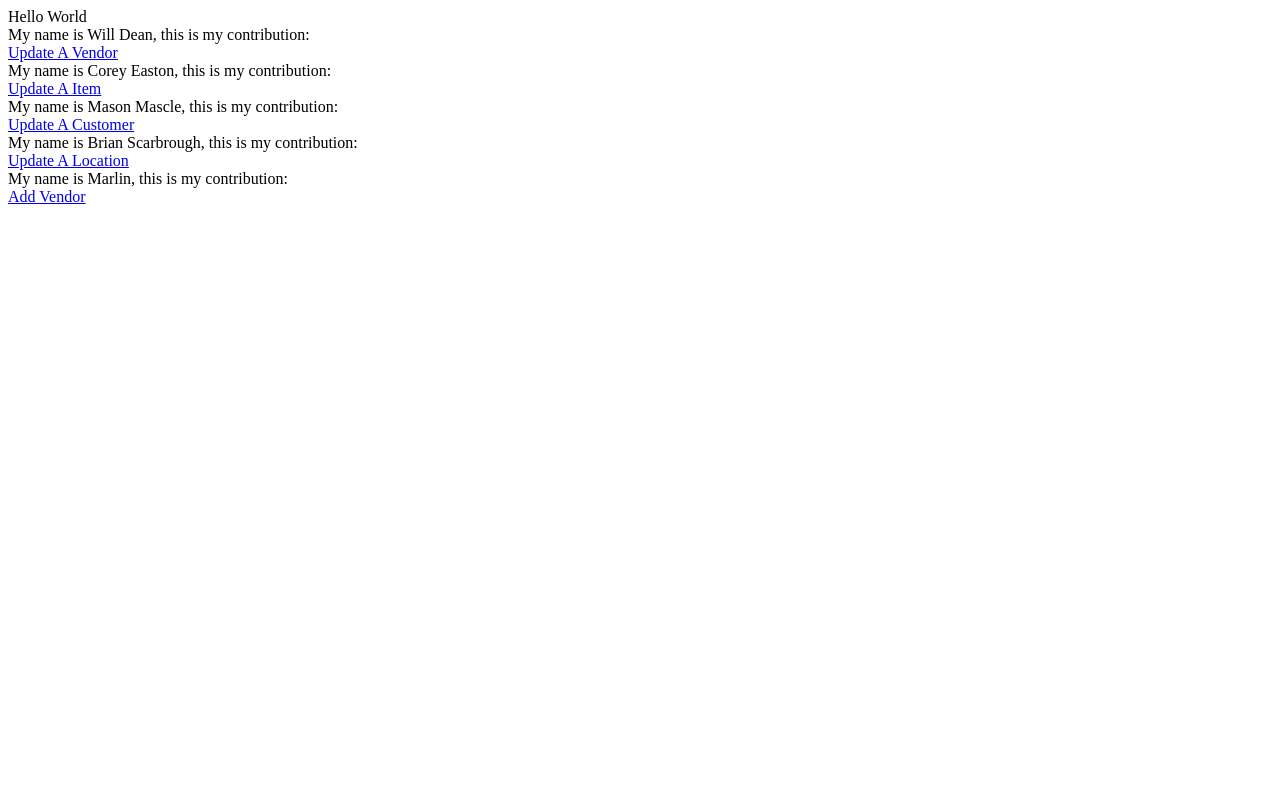
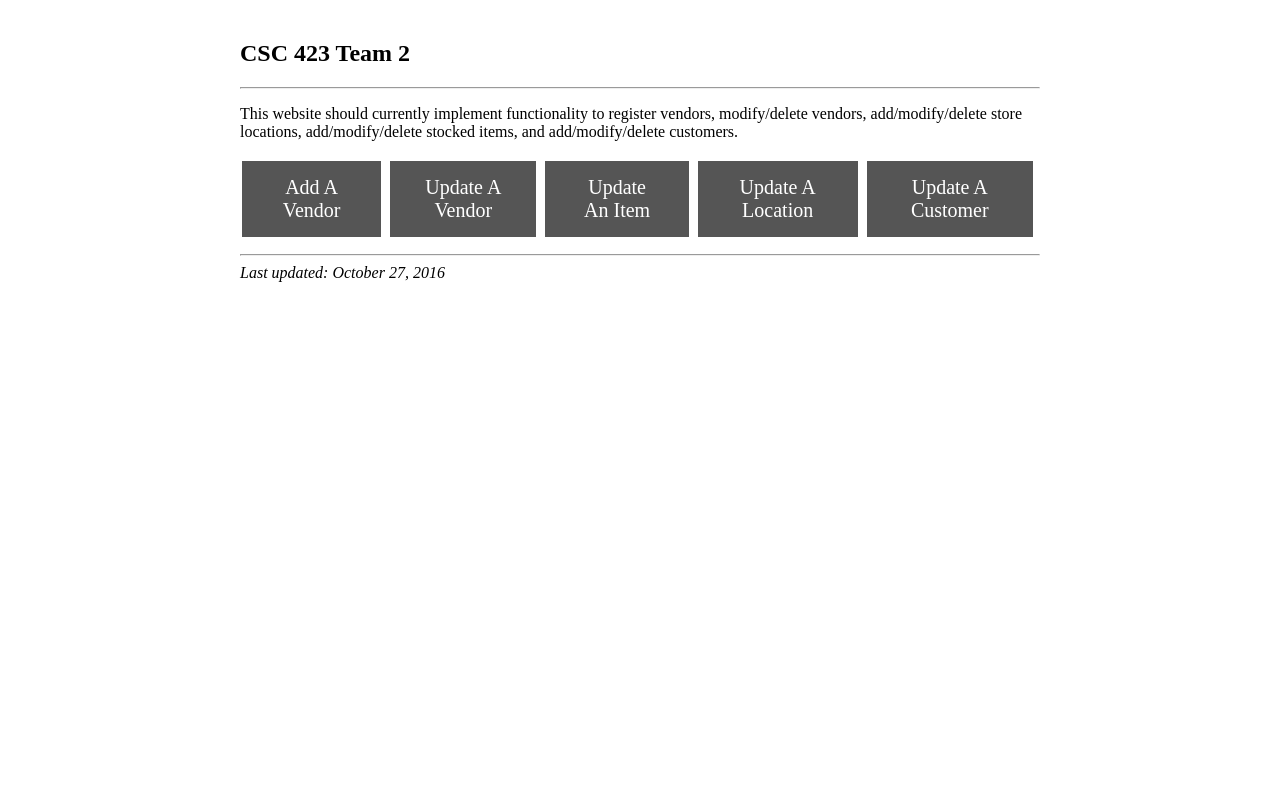
Before and after one commit to DeanTuesday/csc423_source, a PHP site: page / in a window 1280 px wide. Run offline with PHP 8.4, Linux system fonts and the light colour scheme.

Commit message:
added some gucci styles and a new front page

```diff
--- a/public_html/css/styles.css
+++ b/public_html/css/styles.css
@@ -1,14 +1,75 @@
 @charset "utf-8";
 /* CSS Document */
-div{
-	width: 65%;
-	height: 720px;
-	margin-top: 1%;
-	margin-left: auto;
-	margin-right: auto;
+html, body
+{
+	margin: 0;
+	padding: 0;
+}
+
+p
+{
+	font-size: 12pt;
+}
+
+table
+{
+	text-align: left;
+	width: auto;
+	border-collapse: collapse;
+}
+
+th, tr, td
+{
+	padding-left: 0px;
+	padding-top: 0px;
+	padding-right: 5px;
+	padding-bottom: 5px;
+}
+
+tr:nth-child(even)
+{
+	background-color: #f2f2f2
+}
+
+.bold
+{
+	font-weight: bold;
+}
+
+footer
+{
+	font-style: italic;
+}
+
+.page-container
+{
+	padding: 20px;
+	margin: auto;
+	max-width: 800px;
+
+}
+
+.centered
+{
 	text-align: center;
-	}
+}
 
-table{
-	margin: auto;
+.centered table
+{
+    margin: 0 auto;
+    text-align: left;
 }
+
+.button{
+    background-color: #555555;
+    border: none;
+    color: white;
+    padding: 15px 32px;
+    text-align: center;
+    text-decoration: none;
+    display: inline-block;
+    font-size: 20px;
+    margin: 4px 2px;
+    cursor: pointer;
+}
+}
--- a/public_html/index.php
+++ b/public_html/index.php
@@ -1,14 +1,40 @@
 <?php
-	echo 'Hello World<br>';
-	echo 'My name is Will Dean, this is my contribution:<br>';
-	echo '<a href="SelectVendorToUpdate.php">Update A Vendor</a><br>';
-	echo 'My name is Corey Easton, this is my contribution:<br>';
-	echo '<a href="selectItemToUpdate.php">Update A Item</a><br>';
-	echo 'My name is Mason Mascle, this is my contribution:<br>';
-	echo '<a href="SelectCustomerToUpdate.php">Update A Customer</a><br>';
-	echo 'My name is Brian Scarbrough, this is my contribution:<br>';
-	echo '<a href="SelectLocationToUpdate.php">Update A Location</a><br>';
-	echo 'My name is Marlin, this is my contribution:<br>';
-	echo '<a href="addvendor2.php">Add Vendor</a><br>';
+
+echo "
+<!DOCTYPE html>
+<html>
+<head>
+	<!-- Appropriate Title and meta tags -->
+	<title>Assignment 1</title>
+	<meta http-equiv='Content-Type' content='text/html charset=utf-8' />
+	<meta http-equiv='Content-Language' content='en-us' />
+	<meta name='description' content='CSC 423 Group Assignment' />
+	<meta name='keywords' content='dean mondy, will dean, brian scarbrough, cory easton, mason mascle, marlin mei, csc 423, group project' />
+	<meta name='author' content='Dean Mondy, William Dean, Cory Easton, Marlin Mei, Mason Mascle, Brian Scarbrough' />
+	<meta name='copyright' content='SUNY Brockport CSC423 2016' />
+
+	<!-- Custom CSS -->
+	<link rel='stylesheet' href='./css/styles.css' />
+</head>
+<body>
+	<div class='page-container'>
+		<h2>CSC 423 Team 2</h2>
+		<hr/>
+		<p>This website should currently implement functionality to register vendors, modify/delete vendors, add/modify/delete store locations, add/modify/delete stocked items, and add/modify/delete customers.</p>
+		<table>
+			<tr>
+				<td><a href='addvendor2.php' class='button'>Add A Vendor</a></td>
+				<td><a href='SelectVendorToUpdate.php' class='button'>Update A Vendor</a></td>
+				<td><a href='selectItemToUpdate.php' class='button'>Update An Item</a></td>
+				<td><a href='SelectLocationToUpdate.php' class='button'>Update A Location</a></td>
+				<td><a href='SelectCustomerToUpdate.php' class='button'>Update A Customer</a></td>
+			</tr>
+		</table>
+	    <hr/>
+	    <footer>Last updated: October 27, 2016</footer>
+	</div>
+</body>
+</html>
+";
 
 ?>
```
